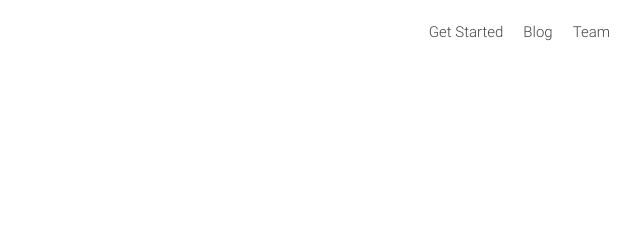
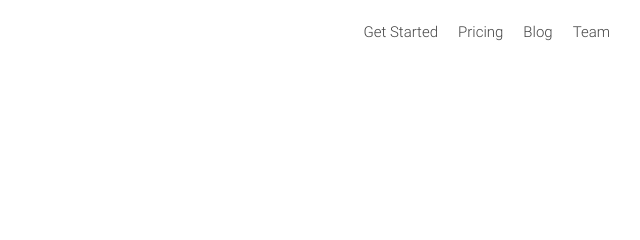
Before and after one commit to sdmccloskey/switchncell, a website with bundled scripts: page phone-wall.html in a window 1280 px wide. Shown: the top 240 px of the page, 640-1280 px from the left. Built offline with nearby package versions, Linux system fonts and the light colour scheme; a web font is replaced by a local one.

Commit message:
adds link to pricing

```diff
--- a/phone-wall.html
+++ b/phone-wall.html
@@ -22,6 +22,7 @@
           <li><a href="#">Get Started</a></li>
           <!-- <li class="active"><a class="dropdown-button" href="#!" data-activates="pages" data-constrainWidth="false" data-belowOrigin="true">Services<i class="material-icons right">arrow_drop_down</i></a></li> -->
           <!-- <li><a href="#"></a></li> -->
+          <li><a href="#pricing">Pricing</a></li>
           <li><a href="blog.html">Blog</a></li>
           <li><a href="team.html">Team</a></li>
           <li><a href="team.html"></a></li>
@@ -283,7 +284,7 @@
 
 
     <!-- Pricing Tables -->
-    <div class="section black valign-wrapper">
+    <div class="section black valign-wrapper" id="pricing">
       <div class="row valign">
         <div class="col s12 m10 offset-m1">
           <div class="row">
```
